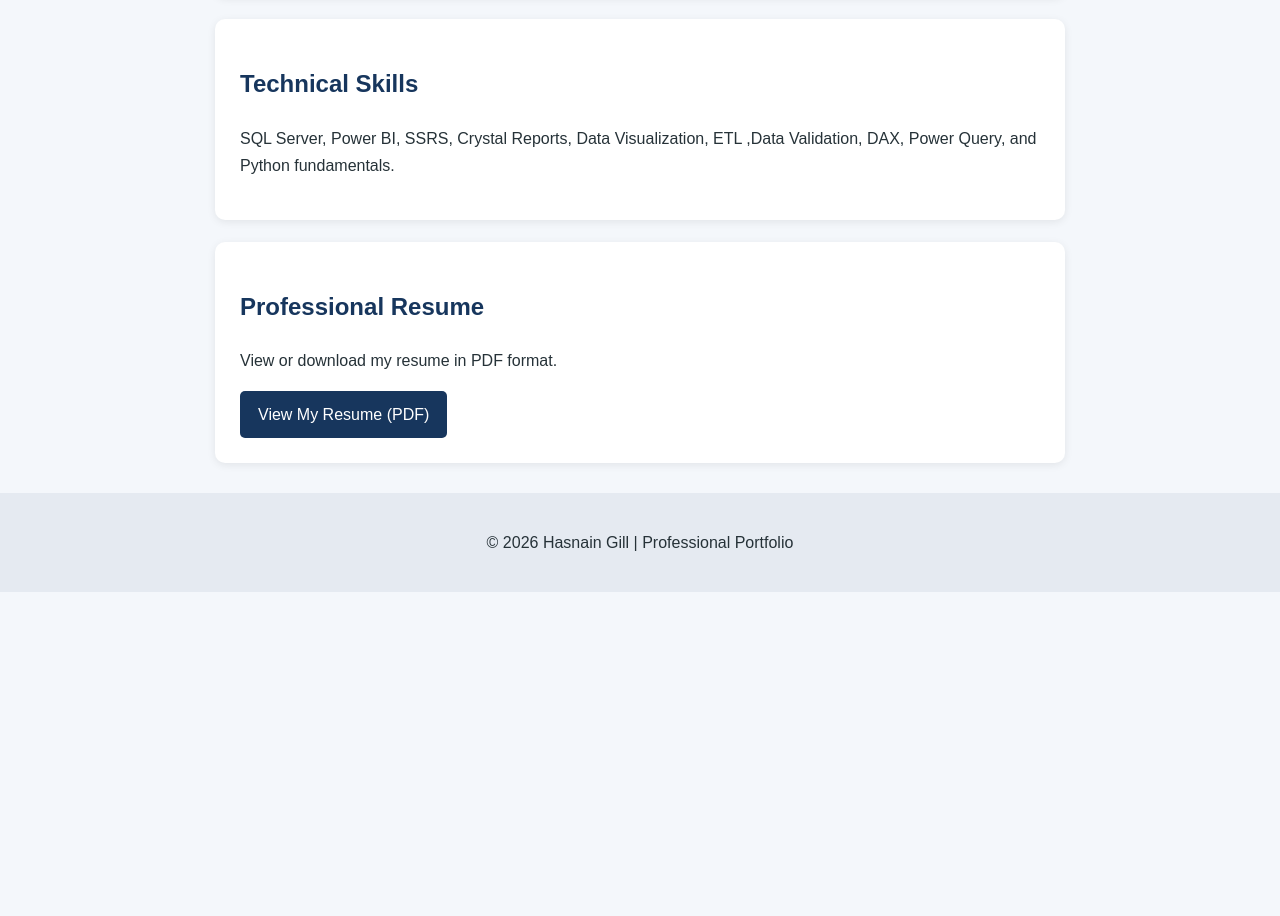
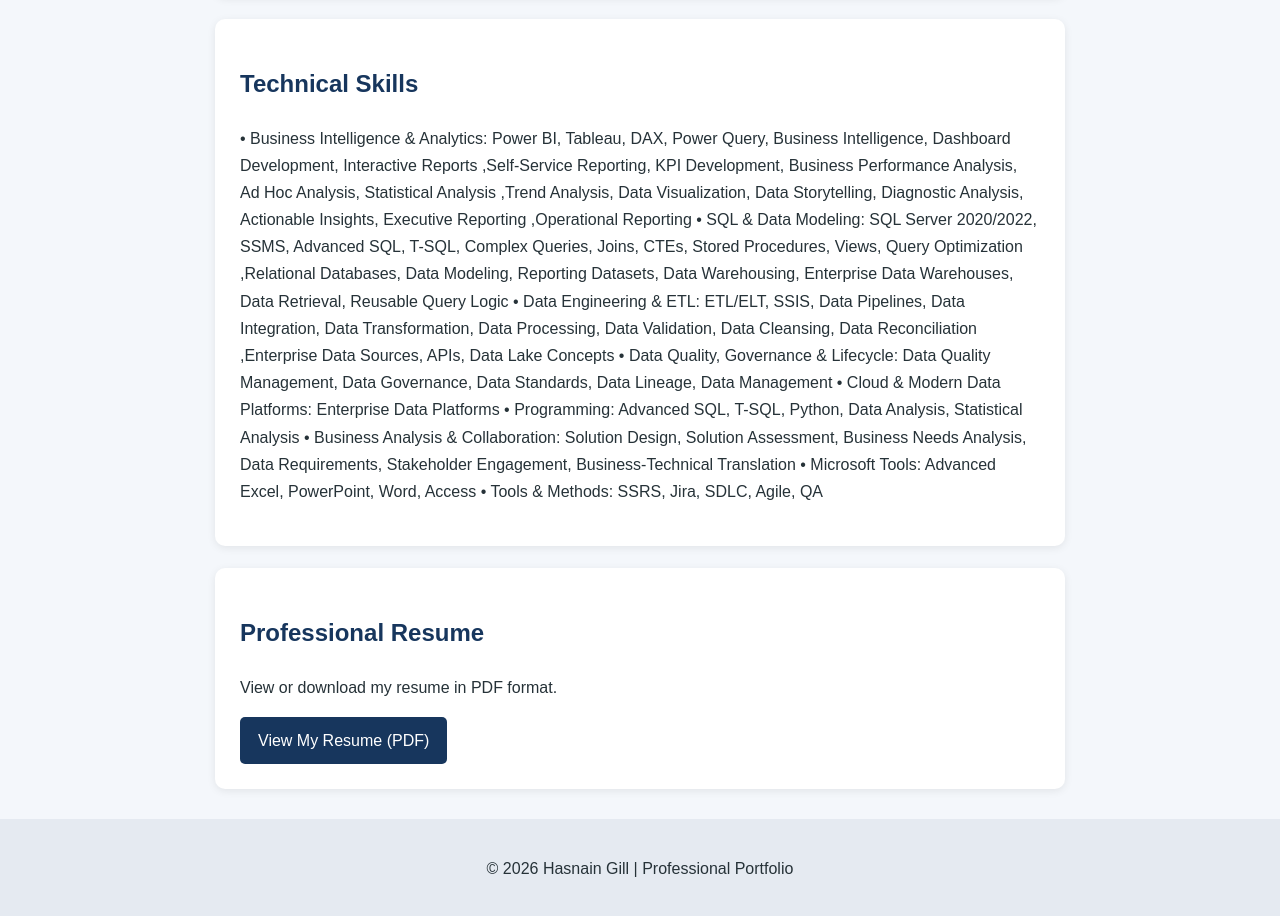
Before and after one commit to hgill2026/hgill2026.github.io, a plain HTML site: page index.html in a window 1280 px wide. Shown: the part 1009-1925 px from the top of the page. Before the commit the page ends 1601 px from the top, so only its background shows below. Drawn offline with Linux system fonts and the light colour scheme.

Commit message:
Enhance technical skills section in index.html
Expanded technical skills section with detailed competencies in Business Intelligence, SQL, Data Engineering, Data Quality, Cloud platforms, and programming languages.

```diff
--- a/index.html
+++ b/index.html
@@ -103,8 +103,21 @@
               <br> Classes taken: August 2017 – December 2019 </p>
           </section>
 
-          <section> <h2>Technical Skills</h2> <p> SQL Server, Power BI, SSRS, Crystal Reports, Data Visualization, ETL
-                                                            ,Data Validation, DAX, Power Query, and Python fundamentals. </p> </section>
+          <section> <h2>Technical Skills</h2> <p> •	Business Intelligence & Analytics: Power BI, Tableau, DAX, Power Query, Business Intelligence, Dashboard Development, Interactive Reports
+                                                                                      ,Self-Service Reporting, KPI Development, Business Performance Analysis, Ad Hoc Analysis, Statistical Analysis
+                                                                                      ,Trend Analysis, Data Visualization, Data Storytelling, Diagnostic Analysis, Actionable Insights, Executive Reporting
+                                                                                      ,Operational Reporting
+                                                  •	SQL & Data Modeling: SQL Server 2020/2022, SSMS, Advanced SQL, T-SQL, Complex Queries, Joins, CTEs, Stored Procedures, Views, Query Optimization
+                                                   ,Relational Databases, Data Modeling, Reporting Datasets, Data Warehousing, Enterprise Data Warehouses, Data Retrieval, Reusable Query Logic
+                                                  •	Data Engineering & ETL: ETL/ELT, SSIS, Data Pipelines, Data Integration, Data Transformation, Data Processing, Data Validation, Data Cleansing, Data Reconciliation
+                                                   ,Enterprise Data Sources, APIs, Data Lake Concepts
+                                                  •	Data Quality, Governance & Lifecycle: Data Quality Management, Data Governance, Data Standards, Data Lineage, Data Management
+                                                  •	Cloud & Modern Data Platforms: Enterprise Data Platforms
+                                                  •	Programming: Advanced SQL, T-SQL, Python, Data Analysis, Statistical Analysis
+                                                  •	Business Analysis & Collaboration: Solution Design, Solution Assessment, Business Needs Analysis, Data Requirements, Stakeholder Engagement, Business-Technical Translation
+                                                  •	Microsoft Tools: Advanced Excel, PowerPoint, Word, Access
+                                                  •	Tools & Methods: SSRS, Jira, SDLC, Agile, QA
+           </p> </section>
 
         <section> <h2>Professional Resume</h2>
           <p> View or download my resume in PDF format.
```
